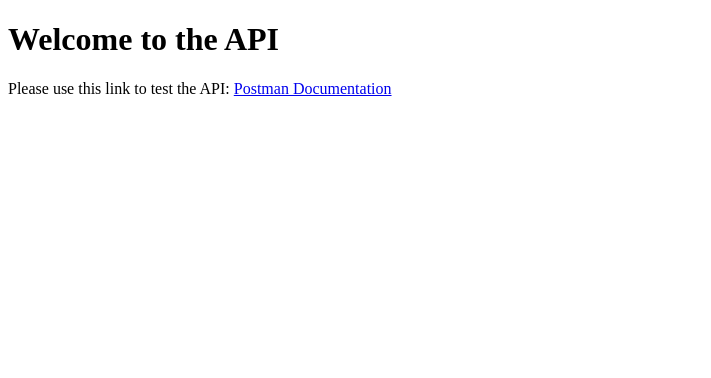
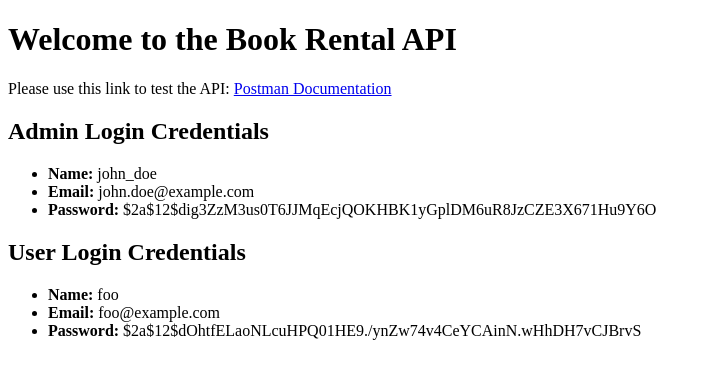
Before and after one commit to RunningSage/Book-Rental-API, a website: page public/index.html in a window 1280 px wide. Shown: the whole page, without its empty margins (0-711 px from the left). Drawn offline with Linux system fonts and the light colour scheme.

Commit message:
sixth commit

```diff
--- a/public/index.html
+++ b/public/index.html
@@ -6,12 +6,26 @@
     <title>API Documentation</title>
 </head>
 <body>
-    <h1>Welcome to the API</h1>
+    <h1>Welcome to the Book Rental API</h1>
     <p>
         Please use this link to test the API:
         <a href="https://documenter.getpostman.com/view/38127552/2sAXqmAkTa" target="_blank">
             Postman Documentation
         </a>
     </p>
+
+    <h2>Admin Login Credentials</h2>
+    <ul>
+        <li><strong>Name:</strong> john_doe</li>
+        <li><strong>Email:</strong> john.doe@example.com</li>
+        <li><strong>Password:</strong> $2a$12$dig3ZzM3us0T6JJMqEcjQOKHBK1yGplDM6uR8JzCZE3X671Hu9Y6O</li>
+    </ul>
+
+    <h2>User Login Credentials</h2>
+    <ul>
+        <li><strong>Name:</strong> foo</li>
+        <li><strong>Email:</strong> foo@example.com</li>
+        <li><strong>Password:</strong> $2a$12$dOhtfELaoNLcuHPQ01HE9./ynZw74v4CeYCAinN.wHhDH7vCJBrvS</li>
+    </ul>
 </body>
 </html>
```
